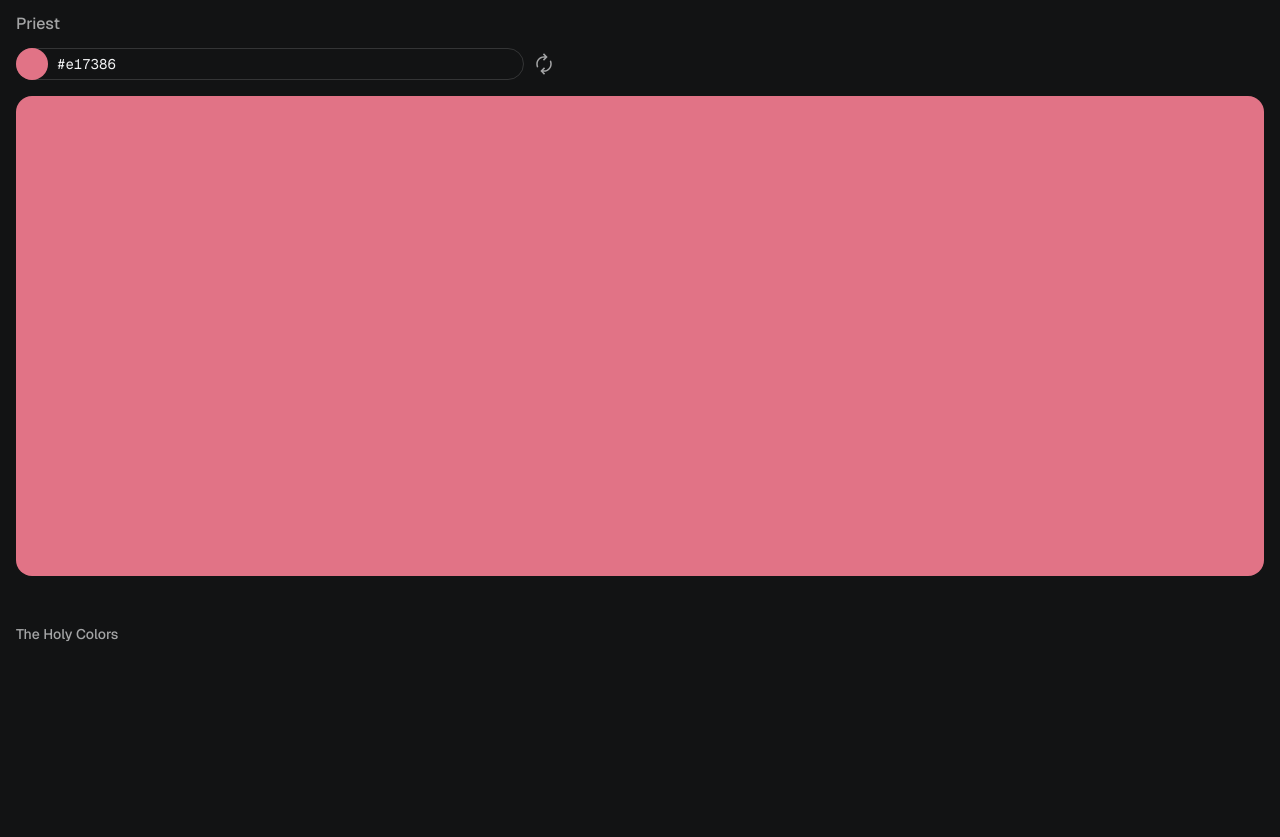
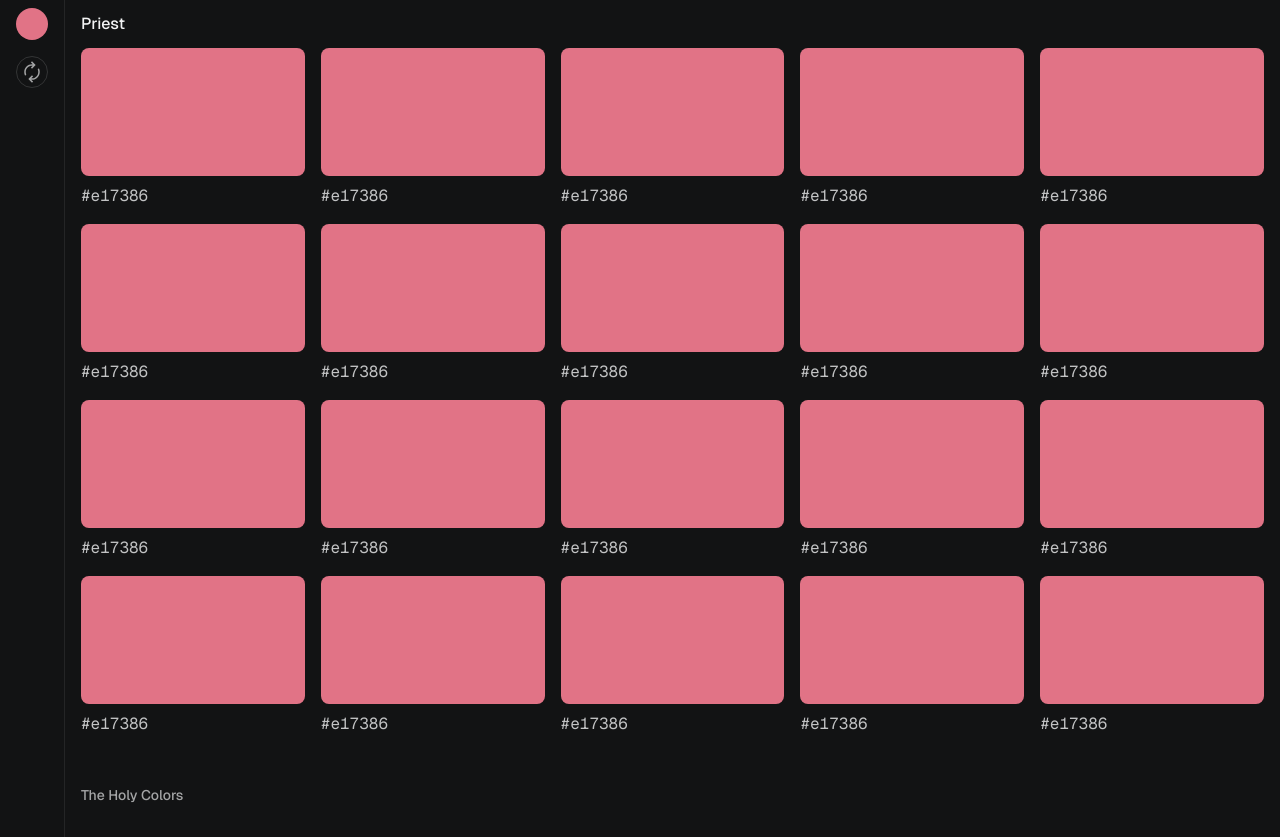
Before and after one commit to r-sp/priest, a Next.js app: page / in a window 1280 px wide. Before the commit the page ends 800 px from the top, so only its background shows below. Built offline with nearby package versions, Linux system fonts and the light colour scheme.

Commit message:
preview new layout (#25)

```diff
--- a/package.json
+++ b/package.json
@@ -10,7 +10,7 @@
   "browserslist": "defaults, not ie <= 11",
   "scripts": {
     "build": "next build",
-    "dev": "next dev --turbo",
+    "dev": "next dev --turbopack",
     "lint": "next lint",
     "format": "prettier --write .",
     "clean": "rimraf .next"
--- a/src/app/page.tsx
+++ b/src/app/page.tsx
@@ -1,7 +1,6 @@
 import { type Metadata } from "next";
 
-import ColorPicker from "~/components/ui/color-picker";
-import ColorPreview from "~/components/ui/color-preview";
+import ColorHarmony from "~/components/ui/color-harmony";
 
 export const metadata: Metadata = {
   title: "Priest",
@@ -12,9 +11,8 @@ export const dynamic = "force-dynamic";
 
 export default function HomePage() {
   return (
-    <section aria-labelledby="site-name" className="px-4 xl:mx-auto xl:max-w-screen-xl">
-      <ColorPicker />
-      <ColorPreview />
+    <section aria-label="color">
+      <ColorHarmony />
     </section>
   );
 }
--- a/src/app/style.css
+++ b/src/app/style.css
@@ -36,10 +36,14 @@ input[type="submit"] {
 button,
 input {
   background-color: transparent;
+  border: 1px solid transparent;
 }
 ol,
 ul {
   list-style: none;
+}
+a {
+  text-decoration: none;
 }
 :disabled {
   cursor: default;
@@ -74,12 +78,12 @@ ul {
   }
   @media (max-width: 20em) {
     .pick-saturation {
-      height: calc(60vw - 2rem);
-      width: calc(100vw - 2rem);
+      height: calc(60vw - 1rem);
+      width: calc(100vw - 1rem);
     }
     .pick-hue,
     .pick-lightness {
-      width: calc(100vw - 4rem);
+      width: calc(100vw - 3rem);
     }
   }
   .pick-hue,
--- /dev/null
+++ b/src/components/ui/color-card.tsx
@@ -0,0 +1,48 @@
+"use client";
+
+import { useState } from "react";
+import { stringifyRgb, writeClipboardText } from "~/lib/utils";
+import { type RgbaColor } from "~/lib/types";
+
+export default function ColorCard({ color }: { color: { hex: string; rgb: RgbaColor } }) {
+  const [clipboard, setClipboard] = useState<string>("");
+  const [status, setStatus] = useState<boolean>(false);
+  const { hex, rgb } = color;
+
+  const copyColor = () => {
+    const copy = writeClipboardText(hex);
+
+    copy.then((e) => {
+      const isCopied = e === "success" ? `Copied ${hex}` : `Failed to copy ${hex}`;
+
+      setClipboard(isCopied);
+      setStatus(true);
+    });
+
+    copy.finally(() => {
+      const timer = setTimeout(() => setStatus(false), 2000);
+
+      return () => clearTimeout(timer);
+    });
+  };
+
+  const previewColor = stringifyRgb(rgb);
+
+  return (
+    <div className="color-card flex flex-col gap-2">
+      <div aria-hidden="true" className="relative z-0 inline-flex min-h-32 select-none overflow-hidden rounded-lg">
+        <span
+          className="z-2 absolute bottom-0 left-0 right-0 top-0"
+          style={{ backgroundColor: previewColor }}
+          onClick={copyColor}
+        ></span>
+        {status ? (
+          <div className="z-4 absolute left-2 top-2 rounded-md bg-holy-700 px-2 py-1 text-xs text-holy-100">
+            <span>{clipboard}</span>
+          </div>
+        ) : null}
+      </div>
+      <code className="inline-flex font-mono text-base text-holy-200">{hex}</code>
+    </div>
+  );
+}
--- /dev/null
+++ b/src/components/ui/color-harmony.tsx
@@ -0,0 +1,33 @@
+"use client";
+
+import { useColorProvider } from "../provider";
+import ColorCard from "./color-card";
+
+export default function ColorHarmony() {
+  const { hex, rgb } = useColorProvider();
+
+  return (
+    <div className="grid gap-4 xs:grid-cols-2 sm:grid-cols-3 md:grid-cols-4 lg:grid-cols-5">
+      <ColorCard color={{ hex, rgb }} />
+      <ColorCard color={{ hex, rgb }} />
+      <ColorCard color={{ hex, rgb }} />
+      <ColorCard color={{ hex, rgb }} />
+      <ColorCard color={{ hex, rgb }} />
+      <ColorCard color={{ hex, rgb }} />
+      <ColorCard color={{ hex, rgb }} />
+      <ColorCard color={{ hex, rgb }} />
+      <ColorCard color={{ hex, rgb }} />
+      <ColorCard color={{ hex, rgb }} />
+      <ColorCard color={{ hex, rgb }} />
+      <ColorCard color={{ hex, rgb }} />
+      <ColorCard color={{ hex, rgb }} />
+      <ColorCard color={{ hex, rgb }} />
+      <ColorCard color={{ hex, rgb }} />
+      <ColorCard color={{ hex, rgb }} />
+      <ColorCard color={{ hex, rgb }} />
+      <ColorCard color={{ hex, rgb }} />
+      <ColorCard color={{ hex, rgb }} />
+      <ColorCard color={{ hex, rgb }} />
+    </div>
+  );
+}
--- a/src/components/ui/color-picker.tsx
+++ b/src/components/ui/color-picker.tsx
@@ -3,7 +3,7 @@
 import { useState } from "react";
 import { createPortal } from "react-dom";
 import { useColorProvider } from "../provider";
-import { convertColor, getRandomColor } from "~/lib/utils";
+import { convertColor } from "~/lib/utils";
 
 import Input from "../input";
 import Hue from "@uiw/react-color-hue";
@@ -12,66 +12,25 @@ import ShadeSlider from "@uiw/react-color-shade-slider";
 
 export default function ColorPicker() {
   const [showModal, setShowModal] = useState<boolean>(false);
-  const { hex, setHex, css } = useColorProvider();
-
-  const updateRaw = (value: string) => {
-    const currentColor = convertColor(value);
-    const isValidColor = currentColor.isValid();
-
-    if (isValidColor) {
-      const newColor = currentColor.minify({ alphaHex: true });
-
-      setHex(newColor);
-    }
-
-    return value;
-  };
-
-  const randomColor = () => {
-    const color = getRandomColor();
-
-    setHex(color.hex);
-  };
+  const { css } = useColorProvider();
 
   return (
-    <div className="relative">
-      <div className="grid-cols-picker relative grid max-w-screen-xs gap-1">
-        <button
-          className="absolute left-0 top-0 z-10 flex overflow-hidden rounded-2xl"
-          tabIndex={-1}
-          onClick={() => setShowModal(!showModal)}
-        >
-          <span className="pointer-events-none inline-flex size-8" style={{ backgroundColor: css.rgb }}></span>
-        </button>
-        <div className="input-raw relative flex h-8 w-full">
-          <label htmlFor="raw" className="sr-only">
-            Edit Color
-          </label>
-          <Input
-            type="text"
-            name="raw"
-            id="raw"
-            autoCorrect="false"
-            autoComplete="false"
-            value={hex}
-            update={(e) => updateRaw(e.target.value)}
-            className="absolute bottom-0 left-0 right-0 top-0 rounded-2xl border border-solid border-holy-700 pl-10 pr-4 text-left font-mono text-sm font-normal text-holy-100 hover:bg-holy-800 focus:z-10 focus:hover:bg-inherit"
-          />
-        </div>
-        <button className="flex size-8 items-center justify-center rounded-2xl text-holy-300" onClick={randomColor}>
-          <svg className="size-6" viewBox="0 0 24 24" fill="none">
-            <path
-              fill="currentColor"
-              d="M5.16725 15.627C4.86475 15.0642 4.63625 14.4831 4.48175 13.8838C4.32725 13.2843 4.25 12.673 4.25 12.05C4.25 9.88717 5.00258 8.0465 6.50775 6.528C8.01292 5.00933 9.84367 4.25 12 4.25H12.7808L10.9308 2.4L11.9845 1.34625L15.6385 5L11.9845 8.65375L10.9308 7.6L12.7808 5.75H12C10.2628 5.75 8.78683 6.3615 7.572 7.5845C6.35733 8.80767 5.75 10.2962 5.75 12.05C5.75 12.4642 5.79517 12.8779 5.8855 13.2912C5.976 13.7047 6.11158 14.1083 6.29225 14.502L5.16725 15.627ZM12.0155 22.6538L8.3615 19L12.0155 15.3462L13.0693 16.4L11.2192 18.25H12C13.7372 18.25 15.2132 17.6385 16.428 16.4155C17.6427 15.1923 18.25 13.7038 18.25 11.95C18.25 11.5358 18.2048 11.1221 18.1145 10.7087C18.024 10.2952 17.8884 9.89167 17.7078 9.498L18.8328 8.373C19.1353 8.93583 19.3637 9.51692 19.5182 10.1163C19.6727 10.7158 19.75 11.327 19.75 11.95C19.75 14.1128 18.9974 15.9535 17.4923 17.472C15.9871 18.9907 14.1563 19.75 12 19.75H11.2192L13.0693 21.6L12.0155 22.6538Z"
-            />
-          </svg>
-        </button>
-      </div>
-      <div id="color-picker-portal"></div>
+    <div className="relative" role="none">
+      <button
+        aria-expanded={showModal}
+        aria-controls="color-picker-modal"
+        aria-haspopup="dialog"
+        className="flex size-8 items-center justify-center rounded-2xl"
+        style={{ backgroundColor: css.rgb }}
+        onClick={() => setShowModal(!showModal)}
+      >
+        <span className="sr-only">{showModal ? "close color picker" : "open color picker"}</span>
+      </button>
+      <div role="dialog" aria-modal="true" aria-hidden={!showModal} aria-label="color picker" id="color-picker-portal"></div>
       {showModal ? createPortal(<ColorHsv />, document.getElementById("color-picker-portal") || document.body) : null}
       {showModal
         ? createPortal(
-            <span className="overlay z-20" tabIndex={0} onFocus={() => setShowModal(false)}></span>,
+            <span aria-hidden="true" className="overlay z-20" tabIndex={0} onFocus={() => setShowModal(false)}></span>,
             document.getElementById("color-picker-portal") || document.body,
           )
         : null}
@@ -88,20 +47,23 @@ export function ColorHsv() {
   const updateHsv = (newColor: typeof hsv | Partial<typeof hsv>) => setHsv({ ...hsv, ...newColor });
 
   return (
-    <div className="absolute left-0 top-0 z-30 max-w-72 overflow-hidden rounded border border-solid border-holy-700 bg-holy-900">
-      <div className="pick-saturation">
+    <div
+      className="absolute left-0 top-0 z-30 max-w-72 overflow-hidden rounded border border-solid border-holy-800 bg-holy-900"
+      role="none"
+    >
+      <div role="toolbar" aria-label="saturation" className="pick-saturation">
         <Saturation hsva={hsv} hue={hsv.h} style={{ height: "100%", width: "100%" }} onChange={updateHsv} />
       </div>
-      <div className="relative p-4">
+      <div className="relative p-4" role="none">
         <div className="flex flex-row gap-4">
           <div className="unresponsive flex">
             <span className="inline-flex h-12 w-12 rounded-3xl" style={{ backgroundColor: css.rgb }}></span>
           </div>
           <div className="flex flex-col gap-4">
-            <div className="pick-hue">
+            <div role="toolbar" aria-label="hue" className="pick-hue">
               <Hue hue={hsv.h} onChange={updateHsv} />
             </div>
-            <div className="pick-lightness">
+            <div role="toolbar" aria-label="lightness" className="pick-lightness">
               <ShadeSlider hsva={hsv} onChange={updateHsv} />
             </div>
           </div>
@@ -160,6 +122,7 @@ export function ColorHsv() {
         {colorFormat
           ? createPortal(
               <span
+                aria-hidden="true"
                 className="absolute bottom-0 left-0 right-0 top-0 z-40 bg-holy-900 opacity-90"
                 tabIndex={0}
                 onFocus={() => setColorFormat(false)}
--- a/src/components/ui/color-preview.tsx
+++ /dev/null
@@ -1,13 +0,0 @@
-"use client";
-
-import { useColorProvider } from "../provider";
-
-export default function ColorPreview() {
-  const { css } = useColorProvider();
-
-  return (
-    <div className="mt-4">
-      <span className="block rounded-2xl" style={{ backgroundColor: css.rgb, height: "60svh" }}></span>
-    </div>
-  );
-}
--- /dev/null
+++ b/src/components/ui/color-random.tsx
@@ -0,0 +1,25 @@
+"use client";
+
+import { useColorProvider } from "../provider";
+import { getRandomColor } from "~/lib/utils";
+
+export default function ColorRandom() {
+  const { setRgb } = useColorProvider();
+
+  return (
+    <button
+      aria-label="generate random color"
+      className="flex size-8 items-center justify-center rounded-2xl border-holy-700 bg-holy-900 text-holy-300 hover:bg-holy-800 focus:bg-holy-800 active:border-holy-600 active:bg-holy-700"
+      onClick={() => {
+        setRgb(getRandomColor().rgb);
+      }}
+    >
+      <svg aria-hidden="true" className="size-6" height={24} width={24} viewBox="0 0 24 24">
+        <path
+          fill="currentColor"
+          d="M5.16725 15.627C4.86475 15.0642 4.63625 14.4831 4.48175 13.8838C4.32725 13.2843 4.25 12.673 4.25 12.05C4.25 9.88717 5.00258 8.0465 6.50775 6.528C8.01292 5.00933 9.84367 4.25 12 4.25H12.7808L10.9308 2.4L11.9845 1.34625L15.6385 5L11.9845 8.65375L10.9308 7.6L12.7808 5.75H12C10.2628 5.75 8.78683 6.3615 7.572 7.5845C6.35733 8.80767 5.75 10.2962 5.75 12.05C5.75 12.4642 5.79517 12.8779 5.8855 13.2912C5.976 13.7047 6.11158 14.1083 6.29225 14.502L5.16725 15.627ZM12.0155 22.6538L8.3615 19L12.0155 15.3462L13.0693 16.4L11.2192 18.25H12C13.7372 18.25 15.2132 17.6385 16.428 16.4155C17.6427 15.1923 18.25 13.7038 18.25 11.95C18.25 11.5358 18.2048 11.1221 18.1145 10.7087C18.024 10.2952 17.8884 9.89167 17.7078 9.498L18.8328 8.373C19.1353 8.93583 19.3637 9.51692 19.5182 10.1163C19.6727 10.7158 19.75 11.327 19.75 11.95C19.75 14.1128 18.9974 15.9535 17.4923 17.472C15.9871 18.9907 14.1563 19.75 12 19.75H11.2192L13.0693 21.6L12.0155 22.6538Z"
+        />
+      </svg>
+    </button>
+  );
+}
--- a/src/components/ui/layout.tsx
+++ b/src/components/ui/layout.tsx
@@ -1,26 +1,49 @@
 import { type ReactNode } from "react";
 import { ColorProvider } from "../provider";
 import { getRandomColor } from "~/lib/utils";
+import Link from "next/link";
+import ColorPicker from "./color-picker";
+import ColorRandom from "./color-random";
 
 export default function Layout(props: Readonly<{ children: ReactNode }>) {
   const color = getRandomColor();
 
   return (
-    <div id="priest" role="none">
+    <div id="priest" className="sm:grid-cols-rail xl:max-w-screen-2xl min-h-svh sm:grid xl:mx-auto" role="none">
       <ColorProvider initValue={color}>
-        <header>
-          <div className="flex h-12 items-center px-4 xl:mx-auto xl:max-w-screen-xl" role="none">
-            <h1 className="text-base font-medium text-holy-300" id="site-name">
-              Priest
-            </h1>
+        <nav className="p-2 sm:px-4 max-sm:sticky max-sm:left-0 max-sm:right-0 max-sm:top-0 max-sm:z-20">
+          <div
+            className="flex gap-4 sm:sticky sm:left-0 sm:top-2 sm:flex-col max-sm:flex-row max-sm:justify-between"
+            role="none"
+          >
+            <ColorPicker />
+            <ColorRandom />
           </div>
-        </header>
-        <main>{props.children}</main>
-        <footer>
-          <div className="mt-4 px-4 py-8 xl:mx-auto xl:max-w-screen-xl" role="none">
-            <p className="text-sm font-medium text-holy-300">The Holy Colors</p>
-          </div>
-        </footer>
+        </nav>
+        <div className="sm:border-l sm:border-solid sm:border-l-holy-800 sm:px-2" role="none">
+          <header>
+            <div
+              className="max-sm:z-8 flex h-12 items-center px-2 xl:mx-auto xl:max-w-screen-xl max-sm:pointer-events-none max-sm:relative max-sm:justify-center"
+              role="none"
+            >
+              <Link href="/" className="text-base font-medium text-holy-100 max-sm:pointer-events-auto">
+                <span>Priest</span>
+              </Link>
+            </div>
+          </header>
+          <main>
+            <div className="px-2 xl:mx-auto xl:max-w-screen-xl" role="none">
+              {props.children}
+            </div>
+          </main>
+          <footer>
+            <div className="mt-4 px-2 py-8 xl:mx-auto xl:max-w-screen-xl max-sm:text-center" role="none">
+              <Link href="/" className="text-sm font-medium text-holy-300">
+                <span>The Holy Colors</span>
+              </Link>
+            </div>
+          </footer>
+        </div>
       </ColorProvider>
     </div>
   );
```
Also changed, not shown: src/lib/utils.ts (+10 -0 lines), tailwind.config.ts (+15 -6 lines).
